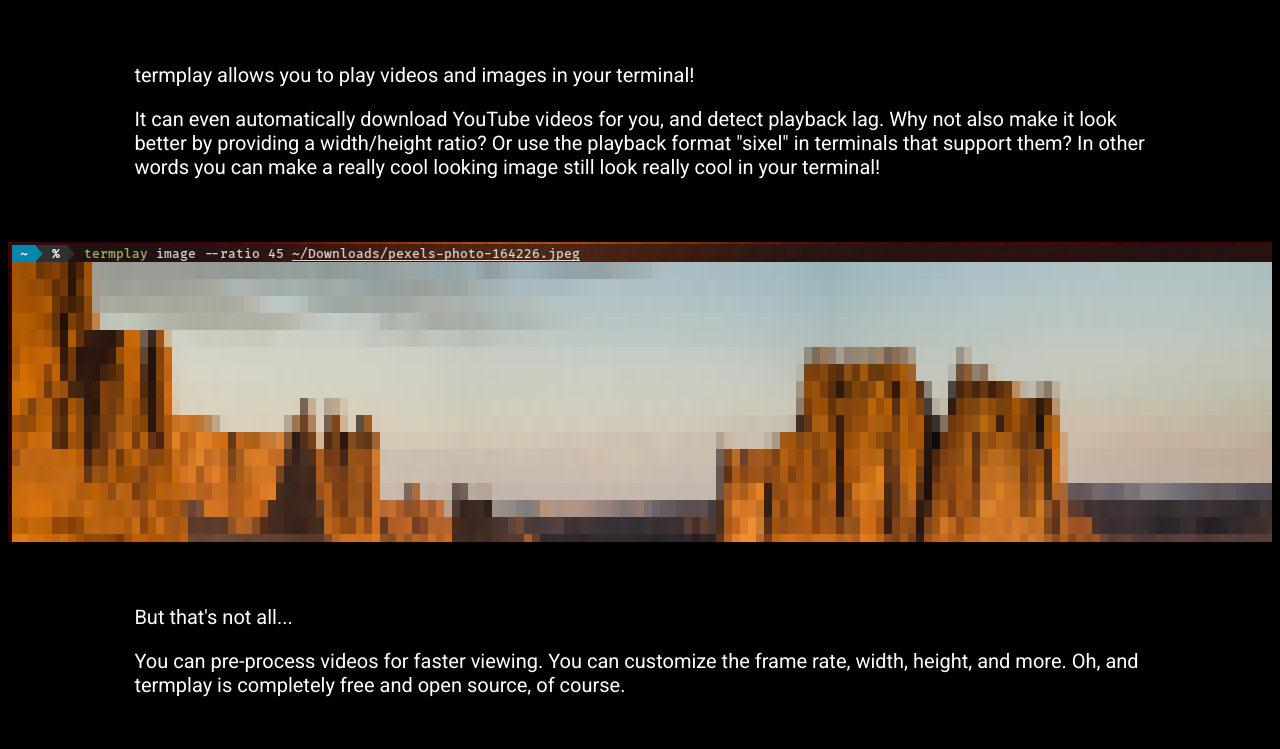
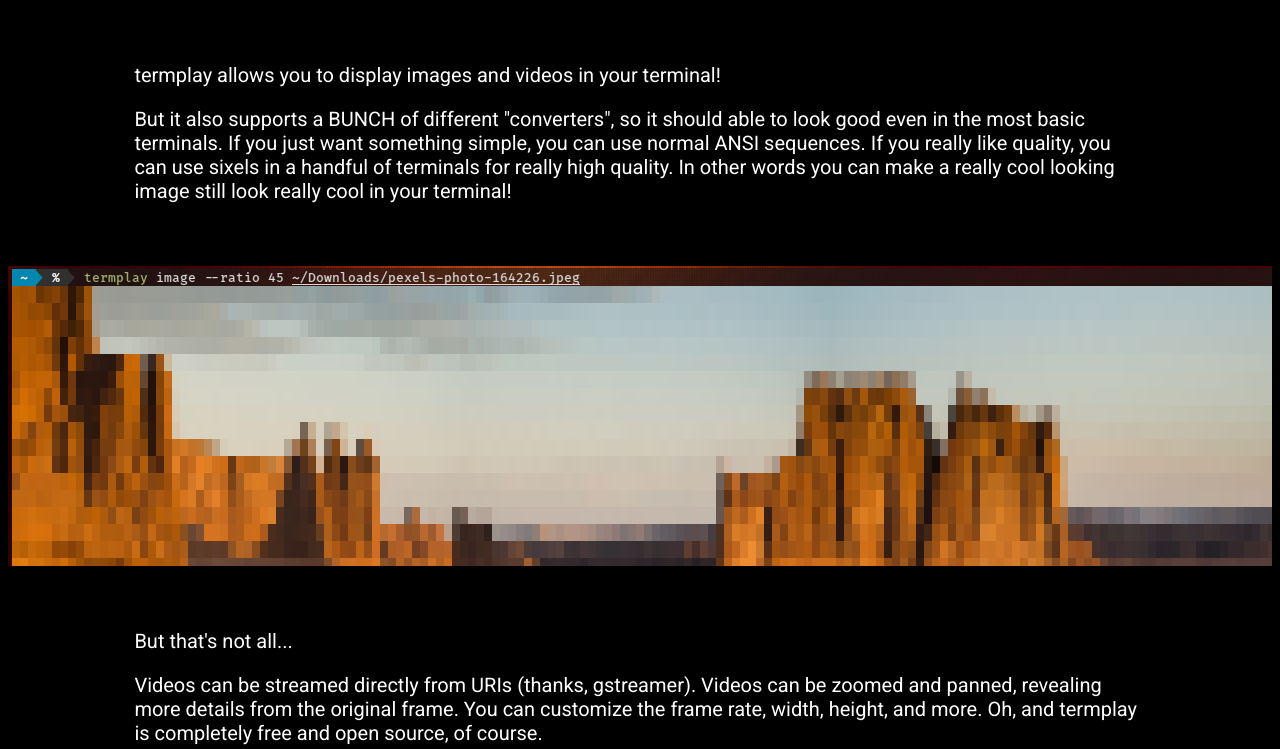
Before and after one commit to jD91mZM2/termplay, a plain HTML site: page index.html in a window 1280 px wide. Shown: the part 401-1150 px from the top of the page. Drawn offline with nearby package versions, Linux system fonts and the light colour scheme; no server answers.

Commit message:
Fix outdated text

```diff
--- a/index.html
+++ b/index.html
@@ -13,11 +13,12 @@
         <h1><a href="https://github.com/jD91mZM2/termplay">termplay</a></h1>
         <div class="parallax" id="parallax1"></div>
         <div class="content">
-            <p>termplay allows you to play videos and images in your terminal!</p>
+            <p>termplay allows you to display images and videos in your terminal!</p>
             <p>
-                It can even automatically download YouTube videos for you, and detect playback lag.
-                Why not also make it look better by providing a width/height ratio?
-                Or use the playback format "sixel" in terminals that support them?
+                But it also supports a BUNCH of different "converters", so it should able to look good
+                even in the most basic terminals.
+                If you just want something simple, you can use normal ANSI sequences.
+                If you really like quality, you can use sixels in a handful of terminals for really high quality.
                 In other words you can make a really cool looking image still look really cool in your terminal!
             </p>
         </div>
@@ -25,7 +26,8 @@
         <div class="content">
             <p>But that's not all...</p>
             <p>
-                You can pre-process videos for faster viewing.
+                Videos can be streamed directly from URIs (thanks, gstreamer).
+                Videos can be zoomed and panned, revealing more details from the original frame.
                 You can customize the frame rate, width, height, and more.
                 Oh, and termplay is completely free and open source, of course.
             </p>
```
